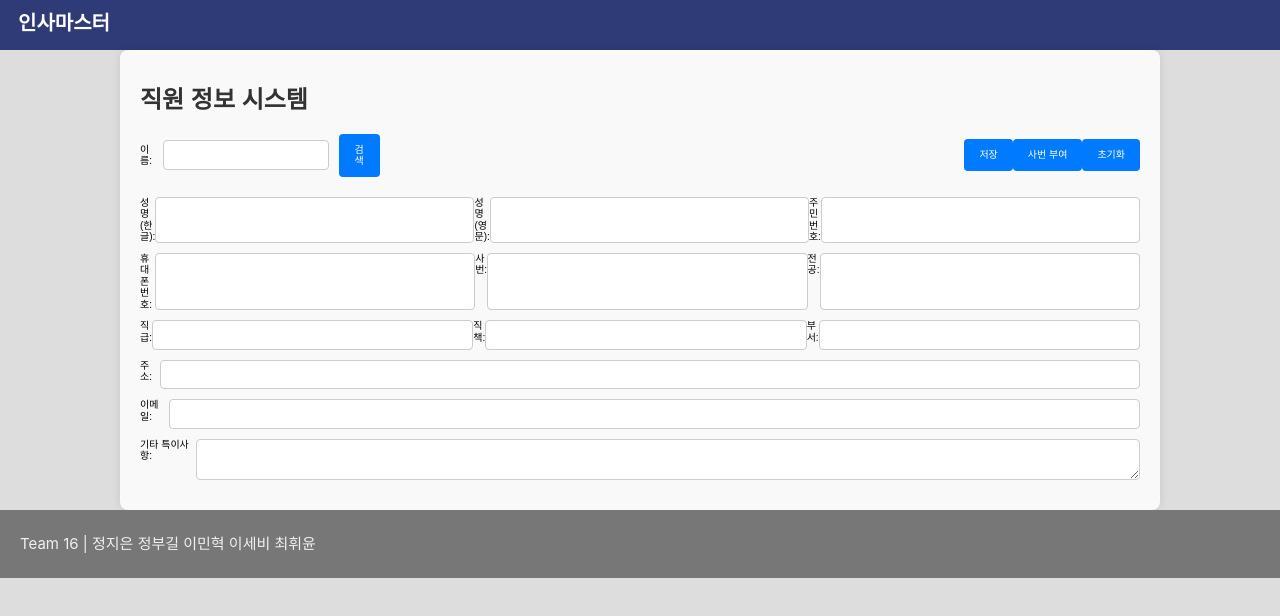
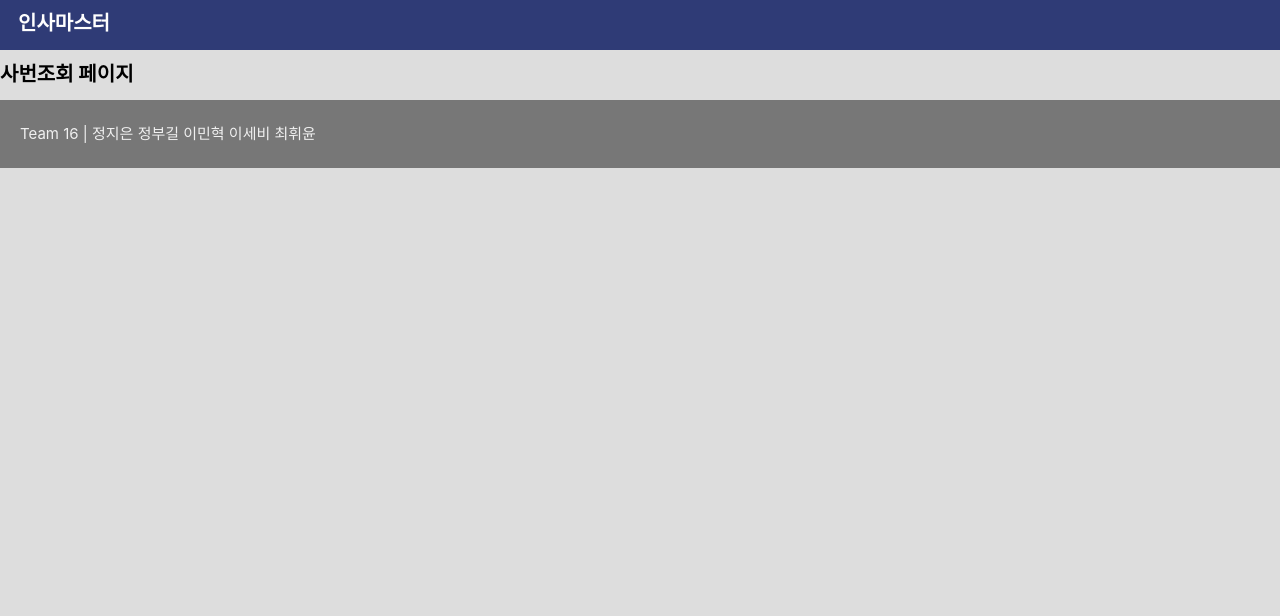
Before and after one commit to developerbugi/PMS-Project, a React (Create React App) app in the folder frontend/: page /join in a window 1280 px wide. Shown: the top 616 px of the page. Built offline with nearby package versions, Linux system fonts and the light colour scheme.

Commit message:
:wrench: 파일 구조 변경
파일 구조 변경 및 라우터 설정 완료

```diff
--- a/frontend/package.json
+++ b/frontend/package.json
@@ -13,7 +13,10 @@
     "normalize": "^0.3.1",
     "react": "^18.2.0",
     "react-dom": "^18.2.0",
+    "react-router-dom": "^6.22.0",
     "react-scripts": "5.0.1",
+    "react-toastify": "^10.0.4",
+    "recoil": "^0.7.7",
     "styled-components": "^6.1.8",
     "styled-normalize": "^8.1.0",
     "web-vitals": "^2.1.4"
--- a/frontend/src/App.js
+++ b/frontend/src/App.js
@@ -1,9 +1,18 @@
+//react import
+import React from "react";
+import { Route, Routes } from "react-router-dom";
+
+//Layout import
 import { createGlobalStyle } from "styled-components";
 import { normalize } from "styled-normalize";
+import { ToastContainer } from "react-toastify";
+import "react-toastify/dist/ReactToastify.css";
 
 //import components
 import Layout from "./components/common/Layout";
-import EmployeeSystemPage from "./pages/EmployeeSystemPage";
+import MainPage from "./pages/MainPage";
+import JoinEmployeePage from "./pages/JoinEmployeePage";
+import SearchEmployeePage from "./pages/SeachEmployeePage";
 
 const GlobalStyle = createGlobalStyle`
   ${normalize}
@@ -20,7 +29,12 @@ function App() {
   return (
     <Layout>
       <GlobalStyle />
-      <EmployeeSystemPage />
+      <Routes>
+        <Route path="/" element={<MainPage />} />
+        <Route path="/search/*" element={<SearchEmployeePage />} />
+        <Route path="/join/*" element={<JoinEmployeePage />} />
+      </Routes>
+      <ToastContainer />
     </Layout>
   );
 }
--- a/frontend/src/index.js
+++ b/frontend/src/index.js
@@ -2,10 +2,14 @@ import React from "react";
 import ReactDOM from "react-dom/client";
 import "./index.css";
 import App from "./App";
+import { BrowserRouter } from "react-router-dom";
+import { RecoilRoot } from "recoil";
 
 const root = ReactDOM.createRoot(document.getElementById("root"));
 root.render(
-  <React.StrictMode>
-    <App />
-  </React.StrictMode>
+  <BrowserRouter>
+    <RecoilRoot>
+      <App />
+    </RecoilRoot>
+  </BrowserRouter>
 );
--- /dev/null
+++ b/frontend/src/pages/MainPage.js
@@ -0,0 +1,7 @@
+import React from "react";
+
+const MainPage = () => {
+  return <div></div>;
+};
+
+export default MainPage;
--- a/frontend/src/pages/EmployeeSystemPage.js
+++ b/frontend/src/pages/SeachEmployeePage.js
@@ -1,7 +1,7 @@
 import React, { useState } from "react";
 import styled from "styled-components";
 
-const EmployeeSystem = () => {
+const SearchEmployeePage = () => {
   const [formData, setFormData] = useState({
     name: "",
     koreanName: "",
@@ -257,4 +257,4 @@ const Button = styled.button`
   }
 `;
 
-export default EmployeeSystem;
+export default SearchEmployeePage;
```
Also changed, not shown: frontend/src/pages/JoinEmployeePage.js (renamed from frontend/src/pages/HumanSearchPage.js), 1 other file (tests, documents, lock files or other folders).
